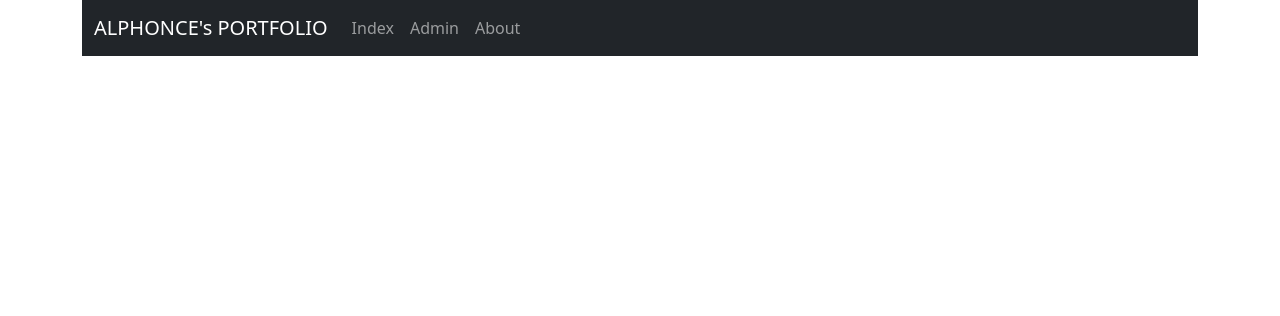
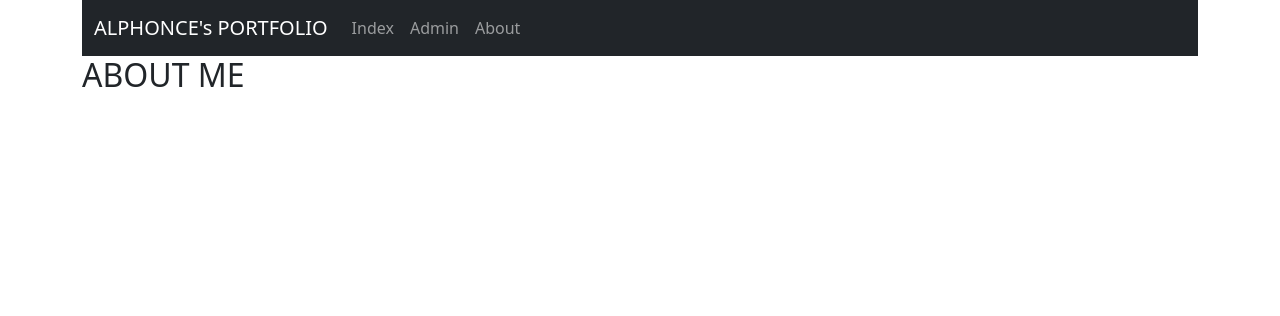
Before and after one commit to amcoolalphonce/Portfolio, a Django app: page /about/ in a window 1280 px wide. Shown: the top 316 px of the page. Run offline with Django 4.2, Linux system fonts and the light colour scheme.

Commit message:
Update about.html

```diff
--- a/alphonce/templates/alphonce/about.html
+++ b/alphonce/templates/alphonce/about.html
@@ -1,5 +1,5 @@
 {%  extends 'alphonce/base.html' %}
 
 {% block content %}
-
+<h2>ABOUT ME</h2>
 {% endblock content %}
```
